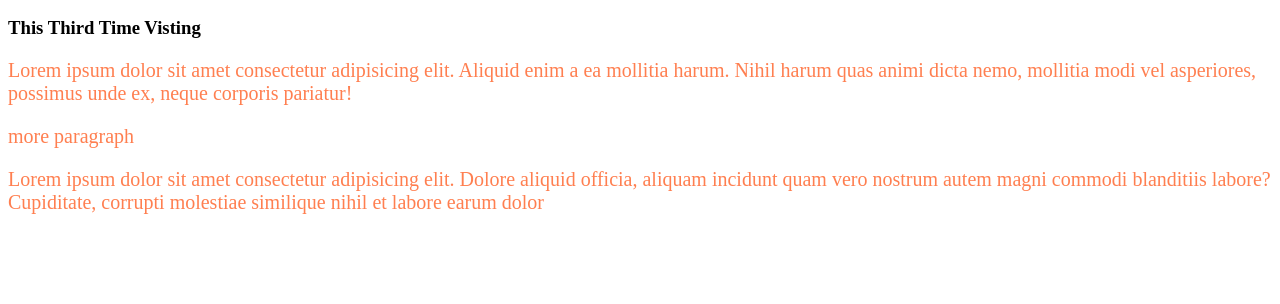
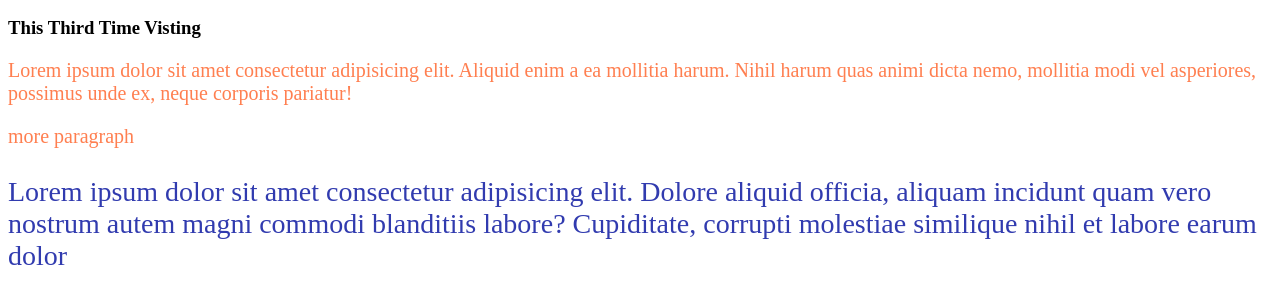
Before and after one commit to webxrahat/my-second-repo, a plain HTML site: page index.html in a window 1280 px wide. Shown: the part 110-414 px from the top of the page. Drawn offline with Linux system fonts and the light colour scheme.

Commit message:
styles added

```diff
--- a/index.html
+++ b/index.html
@@ -13,6 +13,6 @@
     <h3>This Third Time Visting</h3>
     <p>Lorem ipsum dolor sit amet consectetur adipisicing elit. Aliquid enim a ea mollitia harum. Nihil harum quas animi dicta nemo, mollitia modi vel asperiores, possimus unde ex, neque corporis pariatur!</p>
     <p>more paragraph</p>
-    <p>Lorem ipsum dolor sit amet consectetur adipisicing elit. Dolore aliquid officia, aliquam incidunt quam vero nostrum autem magni commodi blanditiis labore? Cupiditate, corrupti molestiae similique nihil et labore earum dolor</p>
+    <p class="para">Lorem ipsum dolor sit amet consectetur adipisicing elit. Dolore aliquid officia, aliquam incidunt quam vero nostrum autem magni commodi blanditiis labore? Cupiditate, corrupti molestiae similique nihil et labore earum dolor</p>
 </body>
 </html>
--- a/style.css
+++ b/style.css
@@ -7,3 +7,7 @@ p{
     font-size: 20px;
     color: #ff7f50;
 }
+.para{
+    font-size: 28px;
+    color: #313baf;
+}
```
